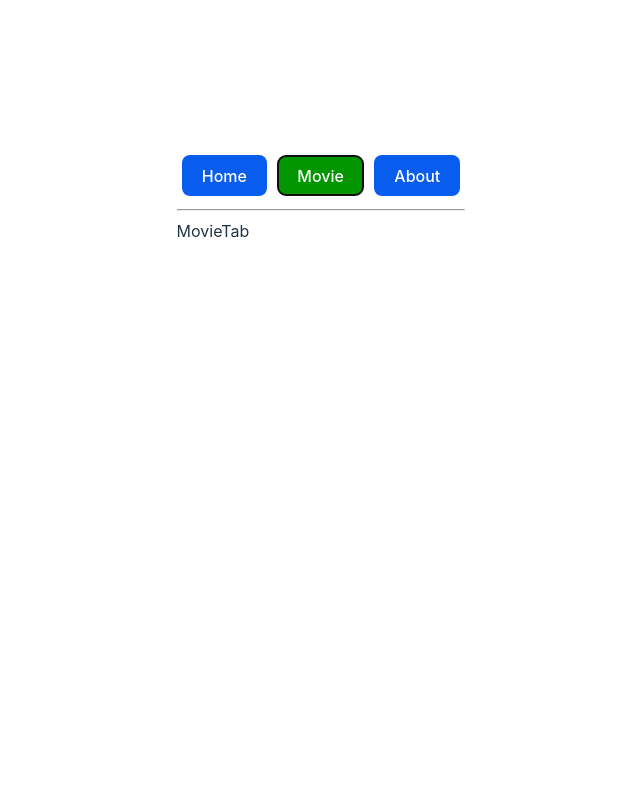
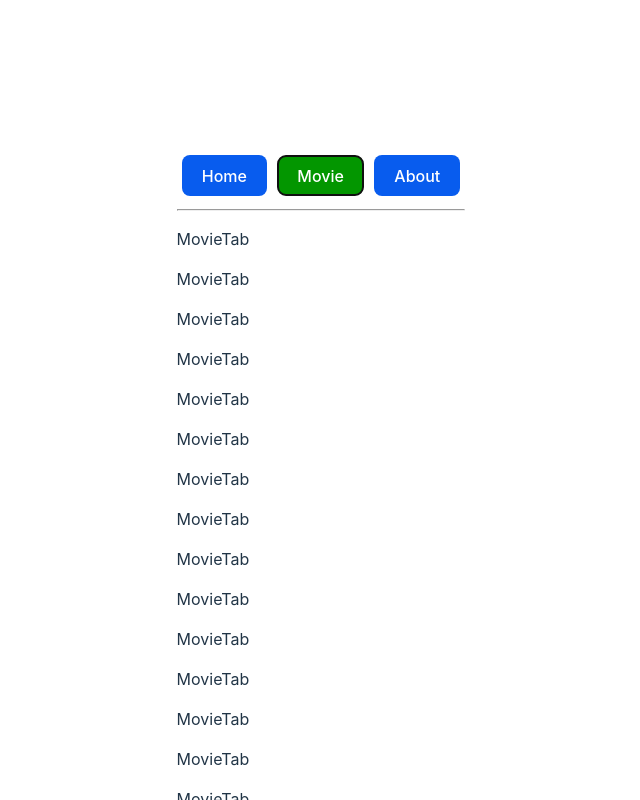
Before and after one commit to ypinchina/hooks-advance, a React (Vite) app in the folder day_01/: page / in a window 1280 px wide. Both pictures are taken after a click on the button "Movie". Shown: the top 800 px of the page, without its empty margins (319-959 px from the left). Built offline with nearby package versions, Linux system fonts and the light colour scheme.

Commit message:
笔记提交更改

```diff
--- a/day_01/src/components/use_transition/base.tsx
+++ b/day_01/src/components/use_transition/base.tsx
@@ -1,31 +1,74 @@
-import { FC, useState } from "react";
+import { FC, useState, useTransition } from "react";
 export const TabsContainer: FC = () => {
   const [tabActive, setTabActive] = useState("home");
+  const [isPending, startTranstion] = useTransition();
+  const renderTab = () => {
+    if (isPending) return <h3>loading...</h3>;
+    switch (tabActive) {
+      case "home":
+        return <HomeTab></HomeTab>;
+      case "movie":
+        return <MovieTab></MovieTab>;
+      case "about":
+        return <AboutTab></AboutTab>;
+      default:
+        return <HomeTab></HomeTab>;
+    }
+  };
   const btnClick = (name: string) => {
-    setTabActive(name)
-  }
+    // 此方法是导致页面渲染的关键影响方法
+    startTranstion(() => {
+      setTabActive(name);
+    });
+  };
   return (
-    <div style={{height: 500}}>
-      <TabButton isActive={tabActive === 'home'} onClick={() => btnClick('home')}>Home</TabButton>
-      <TabButton isActive={tabActive === 'movie'} onClick={() => btnClick('movie')}>Movie</TabButton>
-      <TabButton isActive={tabActive === 'about'} onClick={() => btnClick('about')}>About</TabButton>
+    <div style={{ height: 500 }}>
+      <TabButton
+        isActive={tabActive === "home"}
+        onClick={() => btnClick("home")}
+      >
+        Home
+      </TabButton>
+      <TabButton
+        isActive={tabActive === "movie"}
+        onClick={() => btnClick("movie")}
+      >
+        Movie
+      </TabButton>
+      <TabButton
+        isActive={tabActive === "about"}
+        onClick={() => btnClick("about")}
+      >
+        About
+      </TabButton>
       {/* 按钮区域 */}
       <hr></hr>
-      {tabActive === "home" && <HomeTab></HomeTab>}
-      {tabActive === "movie" && <MovieTab></MovieTab>}
-      {tabActive === "about" && <AboutTab></AboutTab>}
+      {renderTab()}
       {/* 标签页区域 */}
     </div>
   );
 };
-const TabButton: FC<React.PropsWithChildren & { onClick: ()=> void, isActive: boolean }> = (props) => {
-  return <button className={["btn", props.isActive ? "active": ''].join(" ")} onClick={props.onClick}>{props.children}</button>;
+const TabButton: FC<
+  React.PropsWithChildren & { onClick: () => void; isActive: boolean }
+> = (props) => {
+  return (
+    <button
+      className={["btn", props.isActive ? "active" : ""].join(" ")}
+      onClick={props.onClick}
+    >
+      {props.children}
+    </button>
+  );
 };
 const HomeTab: FC = () => {
   return <>HomeTab</>;
 };
-const MovieTab: FC = () => {
-  return <>MovieTab</>;
+// Movie 组件
+const MovieTab: React.FC = () => {
+  const items = Array(100000)
+    .fill("MovieTab")
+    .map((item, i) => <p key={i}>{item}</p>);
+  return items;
 };
 const AboutTab: FC = () => {
   return <>AboutTab</>;
```
